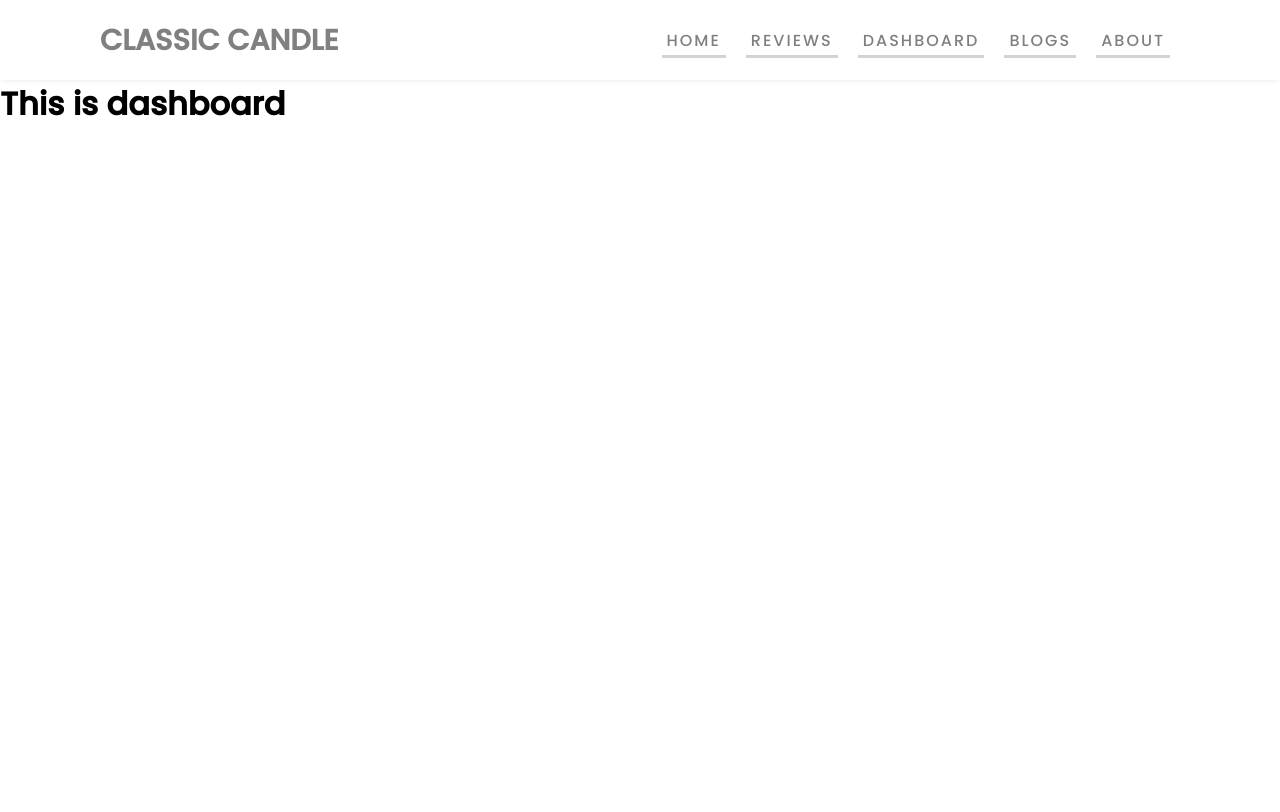
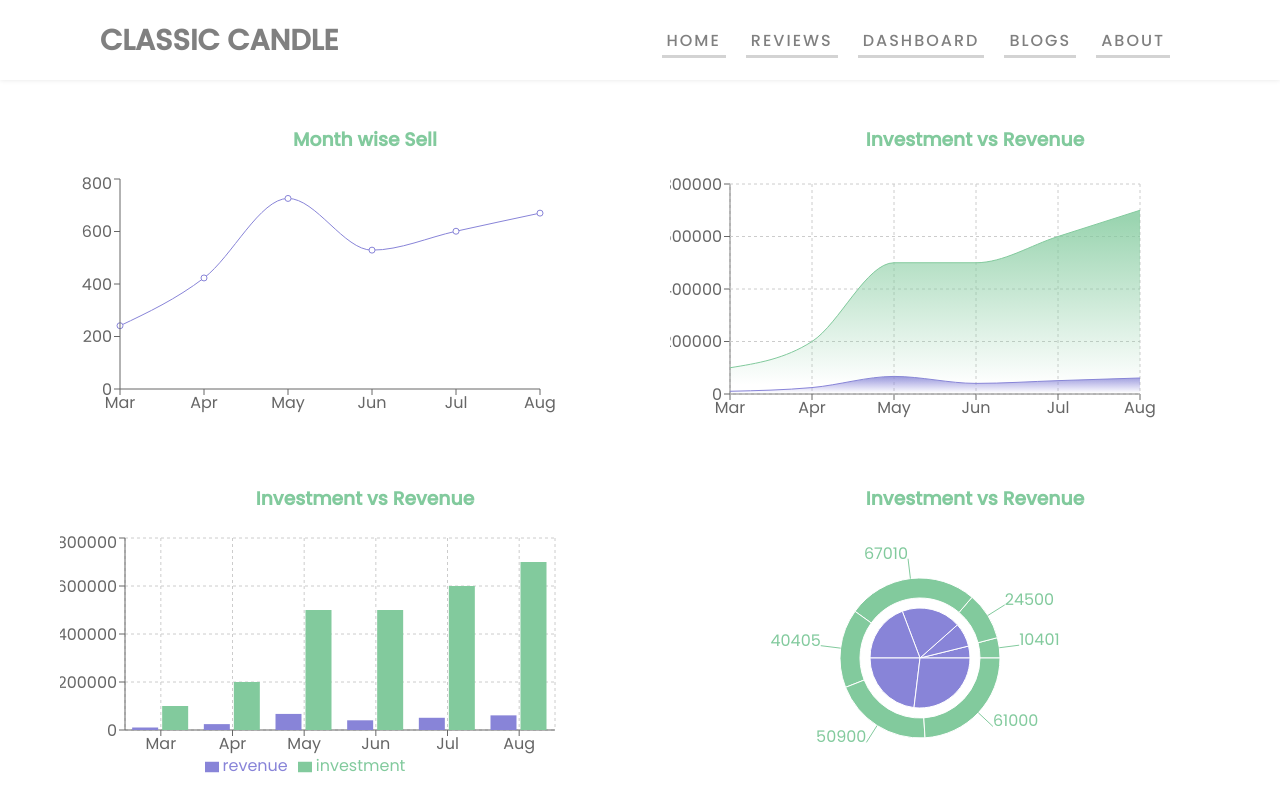
Before and after one commit to mohammadJahid8/product-analysis-site, a React (Create React App) app: page /dashboard in a window 1280 px wide. Shown: the top 812 px of the page. Built offline with nearby package versions, Linux system fonts and the light colour scheme.

Commit message:
dashboard chart added

```diff
--- a/src/App.js
+++ b/src/App.js
@@ -3,6 +3,7 @@ import './App.css';
 import About from './Components/About/About';
 import Blogs from './Components/Blogs/Blogs';
 import Dashboard from './Components/Dashboard/Dashboard';
+import ShowDashboard from './Components/Dashboard/ShowDashboard';
 import Header from './Components/Header/Header';
 import Home from './Components/Home/Home';
 import NothingFound from './Components/NothingFound/NothingFound';
@@ -17,7 +18,7 @@ function App() {
         <Route path="/" element={<Home />} />
         <Route path="/home" element={<Home />} />
         <Route path="/reviews" element={<Reviews />} />
-        <Route path="/dashboard" element={<Dashboard />} />
+        <Route path="/dashboard" element={<ShowDashboard />} />
         <Route path="/blogs" element={<Blogs />} />
         <Route path="/about" element={<About />} />
         <Route path="*" element={<NothingFound />} />
--- a/src/Components/About/About.js
+++ b/src/Components/About/About.js
@@ -3,7 +3,7 @@ import React from 'react';
 const About = () => {
     return (
         <div>
-            <h1>About us</h1>
+            <img src="https://cdn-fsly.yottaa.net/5d669b394f1bbf7cb77826ae/www.bathandbodyworks.com/v~4b.20f/on/demandware.static/-/Sites-BathAndBodyWorks-Library/default/dw0c8e6af7/images/evergreen/Happiness_Guaranteedtimes2_v2.jpg?yocs=o_s_" alt="" />
         </div>
     );
 };
--- a/src/Components/Dashboard/Dashboard.js
+++ b/src/Components/Dashboard/Dashboard.js
@@ -1,10 +1,17 @@
 import React from 'react';
+// import useDashboard from '../hooks/useDashboard';
+// import ShowDashboard from './ShowDashboard';
 
 const Dashboard = () => {
+
+
     return (
         <div>
-            <h1>This is dashboard</h1>
-        </div>
+            {
+                // dashboard.map(item => <ShowDashboard item={item} key={item.revenue} ></ShowDashboard>)
+            }
+            {/* <ShowDashboard item={dashboard} ></ShowDashboard> */}
+        </div >
     );
 };
 
--- /dev/null
+++ b/src/Components/Dashboard/ShowDashBoard.css
@@ -0,0 +1,11 @@
+.chart-container {
+    display: grid;
+    grid-template-columns: repeat(2, 1fr);
+    row-gap: 60px;
+    margin: 45px 0px 50px 60px;
+}
+.chart-container h3{
+    text-align: center;
+    color: #82ca9d;
+    padding-bottom: 20px;
+}
--- /dev/null
+++ b/src/Components/Dashboard/ShowDashboard.js
@@ -0,0 +1,107 @@
+import React from 'react';
+import { Area, AreaChart, Bar, BarChart, CartesianGrid, Legend, Line, LineChart, Pie, PieChart, Tooltip, XAxis, YAxis } from 'recharts';
+import './ShowDashBoard.css'
+
+const ShowDashboard = () => {
+
+
+    const data = [
+        {
+            "month": "Mar",
+            "investment": 100000,
+            "sell": 241,
+            "revenue": 10401
+        },
+        {
+            "month": "Apr",
+            "investment": 200000,
+            "sell": 423,
+            "revenue": 24500
+        },
+        {
+            "month": "May",
+            "investment": 500000,
+            "sell": 726,
+            "revenue": 67010
+        },
+        {
+            "month": "Jun",
+            "investment": 500000,
+            "sell": 529,
+            "revenue": 40405
+        },
+        {
+            "month": "Jul",
+            "investment": 600000,
+            "sell": 601,
+            "revenue": 50900
+        },
+        {
+            "month": "Aug",
+            "investment": 700000,
+            "sell": 670,
+            "revenue": 61000
+        }
+    ];
+
+    return (
+        <div className="chart-container">
+            <div >
+                <h3>Month wise Sell</h3>
+                <LineChart width={500} height={250} data={data} margin={{ top: 5, right: 20, bottom: 5, left: 0 }}>
+                    <Line type="monotone" stroke="#8884d8" dataKey="sell" />
+                    <Line ></Line>
+                    <XAxis dataKey="month" />
+                    <YAxis />
+                    <Tooltip />
+                </LineChart>
+            </div>
+            <div>
+                <h3>Investment vs Revenue</h3>
+                <AreaChart width={500} height={250} data={data}
+                    margin={{ top: 10, right: 30, left: 0, bottom: 0 }}>
+                    <defs>
+                        <linearGradient id="colorUv" x1="0" y1="0" x2="0" y2="1">
+                            <stop offset="5%" stopColor="#8884d8" stopOpacity={0.8} />
+                            <stop offset="95%" stopColor="#8884d8" stopOpacity={0} />
+                        </linearGradient>
+                        <linearGradient id="colorPv" x1="0" y1="0" x2="0" y2="1">
+                            <stop offset="5%" stopColor="#82ca9d" stopOpacity={0.8} />
+                            <stop offset="95%" stopColor="#82ca9d" stopOpacity={0} />
+                        </linearGradient>
+                    </defs>
+                    <XAxis dataKey="month" />
+                    <YAxis />
+                    <CartesianGrid strokeDasharray="3 3" />
+                    <Tooltip />
+                    <Area type="monotone" dataKey="revenue" stroke="#8884d8" fillOpacity={1} fill="url(#colorUv)" />
+                    <Area type="monotone" dataKey="investment" stroke="#82ca9d" fillOpacity={1} fill="url(#colorPv)" />
+                </AreaChart>
+            </div>
+            <div>
+                <h3>Investment vs Revenue</h3>
+                <BarChart width={500} height={250} data={data}>
+                    <CartesianGrid strokeDasharray="3 3" />
+                    <XAxis dataKey="month" />
+                    <YAxis />
+                    <Tooltip />
+                    <Legend />
+                    <Bar dataKey="revenue" fill="#8884d8" />
+                    <Bar dataKey="investment" fill="#82ca9d" />
+                </BarChart>
+            </div>
+            <div>
+            <h3>Investment vs Revenue</h3>
+                <PieChart width={500} height={250}>
+                    <Pie data={data} dataKey="investment" nameKey="name" cx="50%" cy="50%" outerRadius={50} fill="#8884d8" />
+                    <Pie data={data} dataKey="revenue" nameKey="name" cx="50%" cy="50%" innerRadius={60} outerRadius={80} fill="#82ca9d" label />
+                </PieChart>
+            </div>
+
+
+        </div>
+
+    );
+};
+
+export default ShowDashboard;
--- a/src/Components/Home/Home.js
+++ b/src/Components/Home/Home.js
@@ -1,7 +1,6 @@
 import React from 'react';
 import { useNavigate } from 'react-router-dom';
 import HomeReviews from '../HomeReviews/HomeReviews';
-import Reviews from '../Reviews/Reviews';
 import './Home.css';
 
 
@@ -11,7 +10,7 @@ const Home = () => {
         <div className="">
             <div className="header-container">
                 <div className='header-info'>
-                    <h1>It is better to light a candle <br /> <span id="header-title">Than curse the darkness.</span></h1>
+                    <h1>It's better to light a candle <br /> <span id="header-title">Than curse the darkness.</span></h1>
                     <p>It’s an exotic island escape in the beautiful mix of bright citrus, sweet florals, and spicy vanilla. Top: Citrus, Melon, Berry. Mid: Osmanthus. Base: Spicy Vanilla, Musk, Woody Notes. Top note is the initial impression of the fragrance, middle note is the main body of the scent and base is its final impression.</p>
                 </div>
                 <div>
--- /dev/null
+++ b/src/Components/hooks/useDashboard.js
@@ -0,0 +1,12 @@
+import { useEffect, useState } from "react";
+
+const useDashboard = () => {
+    const [data, setData] = useState([]);
+    useEffect(() => {
+        fetch('data.json')
+            .then(res => res.json())
+            .then(data => setData(data))
+    }, []);
+    return [data, setData];
+}
+export default useDashboard;
```
